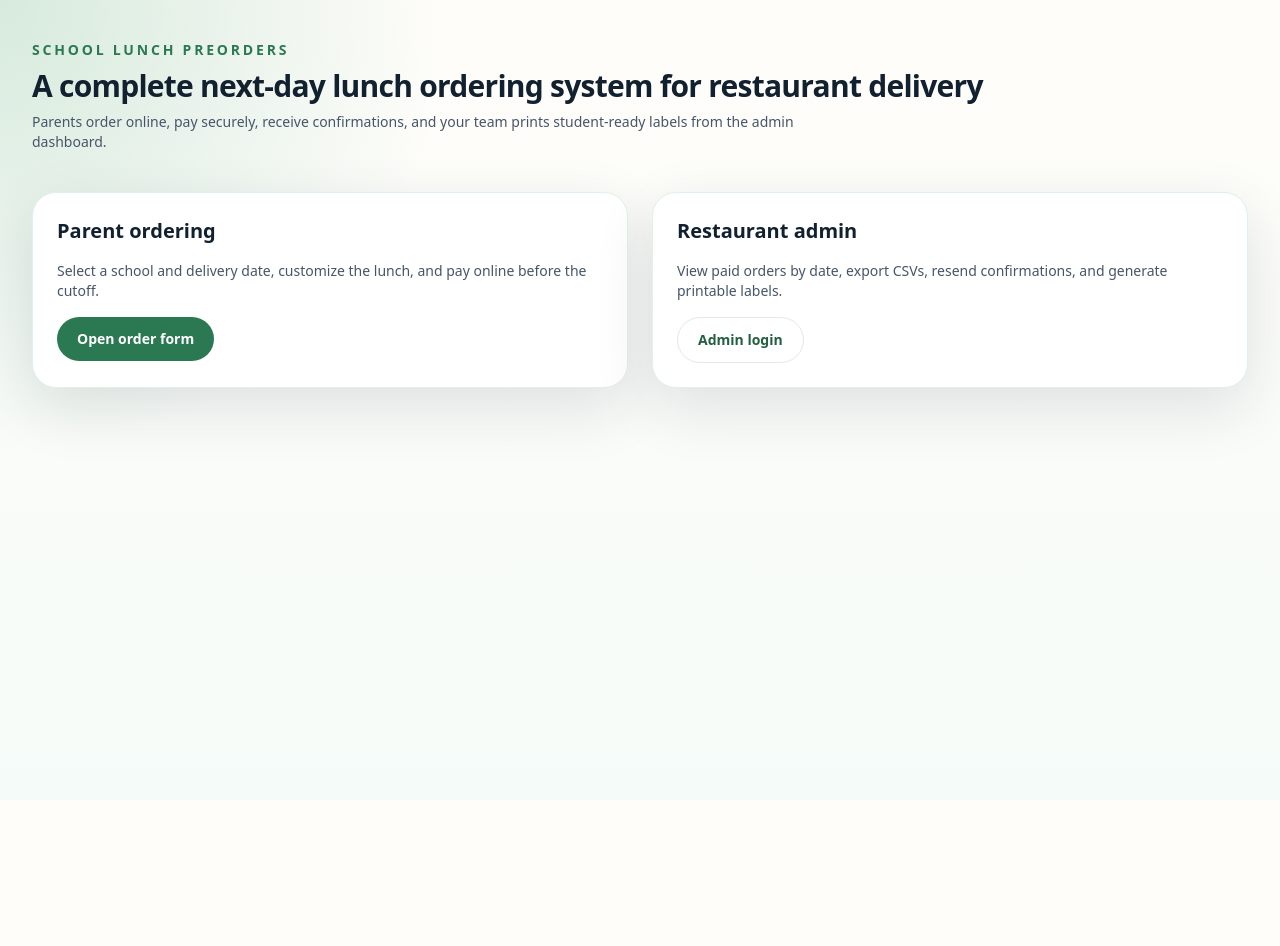
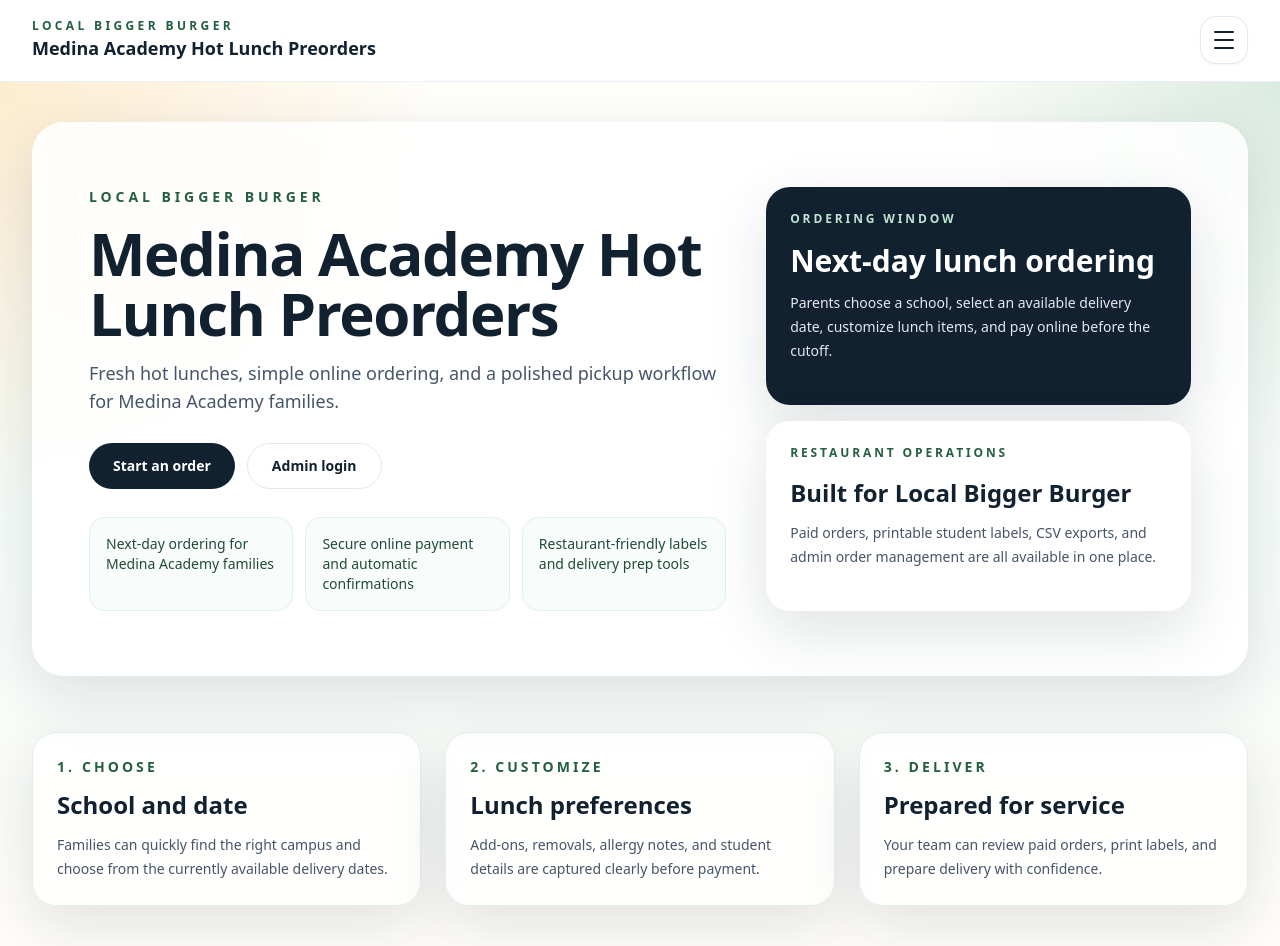
Before and after one commit to faheeds/school-order, a Next.js app: page / in a window 1280 px wide. Before the commit the page ends 800 px from the top, so only its background shows below. Built offline with nearby package versions, Linux system fonts and the light colour scheme.

Commit message:
Refresh site shell and homepage branding

```diff
--- a/app/globals.css
+++ b/app/globals.css
@@ -6,14 +6,26 @@
   color-scheme: light;
 }
 
+html {
+  scroll-behavior: smooth;
+}
+
 body {
   @apply bg-paper text-ink antialiased;
+  background-image: linear-gradient(180deg, rgba(255, 253, 250, 0.96) 0%, rgba(245, 251, 248, 0.94) 100%);
 }
 
 a {
   @apply text-brand-700 hover:text-brand-600;
 }
 
+button,
+select,
+input,
+textarea {
+  @apply transition;
+}
+
 .container-app {
   @apply mx-auto w-full max-w-7xl px-4 sm:px-6 lg:px-8;
 }
--- a/app/layout.tsx
+++ b/app/layout.tsx
@@ -1,15 +1,21 @@
 import type { Metadata } from "next";
 import "./globals.css";
+import { SiteHeader } from "@/components/site-header";
 
 export const metadata: Metadata = {
-  title: "School Lunch Preorders",
-  description: "Parent ordering and restaurant admin dashboard for school lunch delivery."
+  title: "Medina Academy Hot Lunch Preorders",
+  description: "Hot lunch ordering for Medina Academy by Local Bigger Burger."
 };
 
 export default function RootLayout({ children }: Readonly<{ children: React.ReactNode }>) {
   return (
     <html lang="en">
-      <body>{children}</body>
+      <body>
+        <div className="min-h-screen bg-paper">
+          <SiteHeader />
+          {children}
+        </div>
+      </body>
     </html>
   );
 }
--- a/app/page.tsx
+++ b/app/page.tsx
@@ -1,35 +1,95 @@
 import Link from "next/link";
-import { Card, PageShell, SectionTitle } from "@/components/ui";
+import { Card, PageShell } from "@/components/ui";
+
+const highlights = [
+  "Next-day ordering for Medina Academy families",
+  "Secure online payment and automatic confirmations",
+  "Restaurant-friendly labels and delivery prep tools"
+];
 
 export default function HomePage() {
   return (
-    <main className="min-h-screen bg-[radial-gradient(circle_at_top_left,_rgba(95,177,135,0.25),_transparent_30%),linear-gradient(180deg,_#fffdfa_0%,_#f5fbf8_100%)]">
-      <PageShell className="space-y-10">
-        <SectionTitle
-          eyebrow="School Lunch Preorders"
-          title="A complete next-day lunch ordering system for restaurant delivery"
-          description="Parents order online, pay securely, receive confirmations, and your team prints student-ready labels from the admin dashboard."
-        />
-        <div className="grid gap-6 md:grid-cols-2">
-          <Card className="space-y-4">
-            <h2 className="text-xl font-semibold">Parent ordering</h2>
-            <p className="text-sm text-slate-600">
-              Select a school and delivery date, customize the lunch, and pay online before the cutoff.
+    <main className="min-h-screen bg-[radial-gradient(circle_at_top_left,_rgba(245,158,11,0.18),_transparent_28%),radial-gradient(circle_at_top_right,_rgba(58,149,103,0.18),_transparent_24%),linear-gradient(180deg,_#fffefb_0%,_#f5fbf8_52%,_#fffdfa_100%)]">
+      <PageShell className="space-y-10 pb-14 pt-8 sm:space-y-14 sm:pt-12">
+        <section className="overflow-hidden rounded-[2rem] border border-white/70 bg-white/85 shadow-soft backdrop-blur">
+          <div className="grid gap-10 px-6 py-8 sm:px-10 sm:py-12 lg:grid-cols-[1.2fr_0.8fr] lg:px-14 lg:py-16">
+            <div className="space-y-7">
+              <div className="space-y-4">
+                <p className="text-sm font-semibold uppercase tracking-[0.28em] text-brand-700">Local Bigger Burger</p>
+                <h1 className="max-w-4xl text-4xl font-semibold leading-tight tracking-tight text-ink sm:text-5xl lg:text-6xl">
+                  Medina Academy Hot Lunch Preorders
+                </h1>
+                <p className="max-w-2xl text-base leading-7 text-slate-600 sm:text-lg">
+                  Fresh hot lunches, simple online ordering, and a polished pickup workflow for Medina Academy families.
+                </p>
+              </div>
+
+              <div className="flex flex-wrap gap-3">
+                <Link
+                  href="/order"
+                  className="inline-flex items-center justify-center rounded-full bg-ink px-6 py-3 text-sm font-semibold text-white transition hover:bg-slate-800"
+                >
+                  Start an order
+                </Link>
+                <Link
+                  href="/admin/login"
+                  className="inline-flex items-center justify-center rounded-full border border-slate-200 bg-white px-6 py-3 text-sm font-semibold text-ink transition hover:border-brand-300 hover:text-brand-700"
+                >
+                  Admin login
+                </Link>
+              </div>
+
+              <div className="grid gap-3 sm:grid-cols-3">
+                {highlights.map((item) => (
+                  <div key={item} className="rounded-2xl border border-brand-100 bg-brand-50/70 px-4 py-4 text-sm font-medium text-brand-800">
+                    {item}
+                  </div>
+                ))}
+              </div>
+            </div>
+
+            <div className="grid gap-4">
+              <Card className="border-0 bg-ink p-6 text-white">
+                <p className="text-xs font-semibold uppercase tracking-[0.24em] text-brand-200">Ordering Window</p>
+                <p className="mt-4 text-3xl font-semibold">Next-day lunch ordering</p>
+                <p className="mt-3 text-sm leading-6 text-slate-200">
+                  Parents choose a school, select an available delivery date, customize lunch items, and pay online before the cutoff.
+                </p>
+              </Card>
+              <Card className="border-0 bg-white p-6">
+                <p className="text-xs font-semibold uppercase tracking-[0.24em] text-brand-700">Restaurant Operations</p>
+                <p className="mt-4 text-2xl font-semibold text-ink">Built for Local Bigger Burger</p>
+                <p className="mt-3 text-sm leading-6 text-slate-600">
+                  Paid orders, printable student labels, CSV exports, and admin order management are all available in one place.
+                </p>
+              </Card>
+            </div>
+          </div>
+        </section>
+
+        <section className="grid gap-6 lg:grid-cols-3">
+          <Card className="space-y-3 bg-white/90">
+            <p className="text-sm font-semibold uppercase tracking-[0.22em] text-brand-700">1. Choose</p>
+            <h2 className="text-2xl font-semibold text-ink">School and date</h2>
+            <p className="text-sm leading-6 text-slate-600">
+              Families can quickly find the right campus and choose from the currently available delivery dates.
             </p>
-            <Link href="/order" className="inline-flex rounded-full bg-brand-600 px-5 py-3 text-sm font-semibold text-white">
-              Open order form
-            </Link>
           </Card>
-          <Card className="space-y-4">
-            <h2 className="text-xl font-semibold">Restaurant admin</h2>
-            <p className="text-sm text-slate-600">
-              View paid orders by date, export CSVs, resend confirmations, and generate printable labels.
+          <Card className="space-y-3 bg-white/90">
+            <p className="text-sm font-semibold uppercase tracking-[0.22em] text-brand-700">2. Customize</p>
+            <h2 className="text-2xl font-semibold text-ink">Lunch preferences</h2>
+            <p className="text-sm leading-6 text-slate-600">
+              Add-ons, removals, allergy notes, and student details are captured clearly before payment.
             </p>
-            <Link href="/admin/login" className="inline-flex rounded-full border border-slate-200 px-5 py-3 text-sm font-semibold">
-              Admin login
-            </Link>
           </Card>
-        </div>
+          <Card className="space-y-3 bg-white/90">
+            <p className="text-sm font-semibold uppercase tracking-[0.22em] text-brand-700">3. Deliver</p>
+            <h2 className="text-2xl font-semibold text-ink">Prepared for service</h2>
+            <p className="text-sm leading-6 text-slate-600">
+              Your team can review paid orders, print labels, and prepare delivery with confidence.
+            </p>
+          </Card>
+        </section>
       </PageShell>
     </main>
   );
--- /dev/null
+++ b/components/site-header.tsx
@@ -0,0 +1,65 @@
+"use client";
+
+import Link from "next/link";
+import { useState } from "react";
+import { usePathname } from "next/navigation";
+import { cn } from "@/lib/utils";
+
+const navItems = [
+  { href: "/", label: "Home" },
+  { href: "/order", label: "Order Lunch" },
+  { href: "/admin/login", label: "Admin" }
+];
+
+export function SiteHeader() {
+  const [isOpen, setIsOpen] = useState(false);
+  const pathname = usePathname();
+
+  return (
+    <header className="sticky top-0 z-40 border-b border-slate-200/70 bg-white/90 backdrop-blur">
+      <div className="container-app flex items-center justify-between gap-4 py-4">
+        <Link href="/" className="min-w-0" onClick={() => setIsOpen(false)}>
+          <p className="text-xs font-semibold uppercase tracking-[0.28em] text-brand-700">Local Bigger Burger</p>
+          <p className="truncate text-base font-semibold text-ink sm:text-lg">Medina Academy Hot Lunch Preorders</p>
+        </Link>
+
+        <button
+          type="button"
+          onClick={() => setIsOpen((current) => !current)}
+          className="inline-flex h-12 w-12 items-center justify-center rounded-2xl border border-slate-200 bg-white text-ink shadow-sm transition hover:border-brand-300 hover:text-brand-700"
+          aria-expanded={isOpen}
+          aria-label="Toggle navigation menu"
+        >
+          <span className="flex flex-col gap-1.5">
+            <span className="block h-0.5 w-5 rounded-full bg-current" />
+            <span className="block h-0.5 w-5 rounded-full bg-current" />
+            <span className="block h-0.5 w-5 rounded-full bg-current" />
+          </span>
+        </button>
+      </div>
+
+      <div
+        className={cn(
+          "overflow-hidden border-t border-slate-200/70 bg-white transition-[max-height,opacity] duration-200",
+          isOpen ? "max-h-64 opacity-100" : "max-h-0 opacity-0"
+        )}
+      >
+        <nav className="container-app flex flex-col gap-2 py-4">
+          {navItems.map((item) => (
+            <Link
+              key={item.href}
+              href={item.href}
+              onClick={() => setIsOpen(false)}
+              className={cn(
+                "rounded-2xl px-4 py-3 text-sm font-medium transition",
+                pathname === item.href ? "bg-brand-50 text-brand-700" : "text-slate-700 hover:bg-slate-50 hover:text-ink"
+              )}
+            >
+              {item.label}
+            </Link>
+          ))}
+        </nav>
+      </div>
+    </header>
+  );
+}
```
